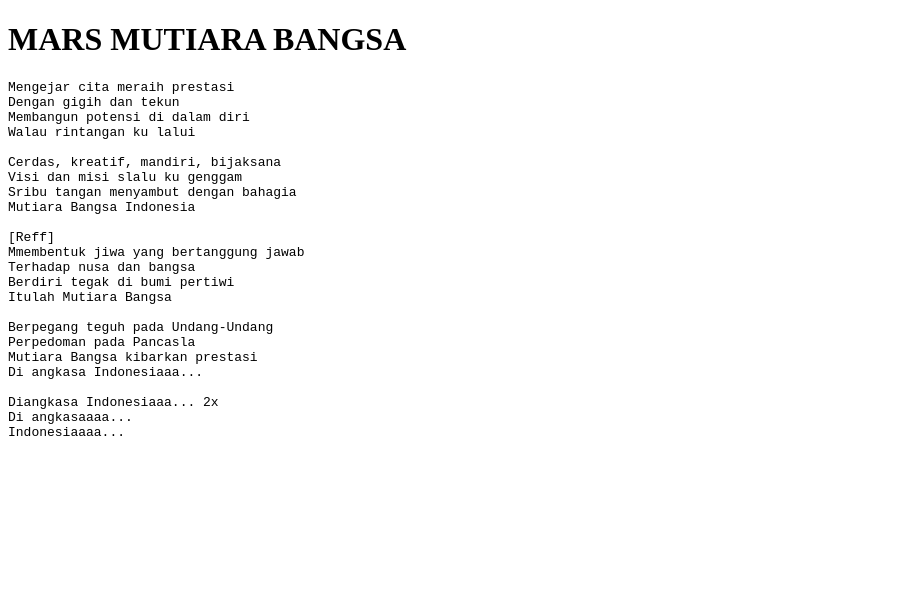
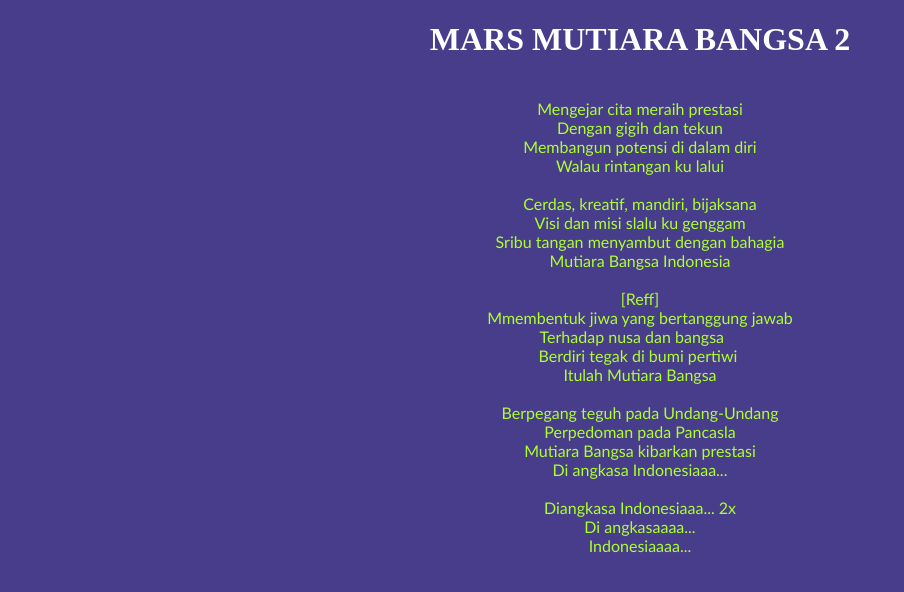
Before and after one commit to jesslynz/dailytest2, a plain HTML site: page index.html in a window 1280 px wide. Shown: the whole page, without its empty margins (0-904 px from the left). Drawn offline with Linux system fonts and the light colour scheme.

Commit message:
Update index.html

```diff
--- a/index.html
+++ b/index.html
@@ -7,9 +7,11 @@
     <link rel="stylesheet" href="style.css">
 </head>
 <body>
-    <p class="style.css">
-        <h1>MARS MUTIARA BANGSA</h1>
-        <pre>Mengejar cita meraih prestasi
+    <link rel="stylesheet" href="style.css">
+      <h1 class="h1">MARS MUTIARA BANGSA 2 </h1>
+        <pre class="pre">
+            <body class="body">
+Mengejar cita meraih prestasi
 Dengan gigih dan tekun
 Membangun potensi di dalam diri
 Walau rintangan ku lalui
```
